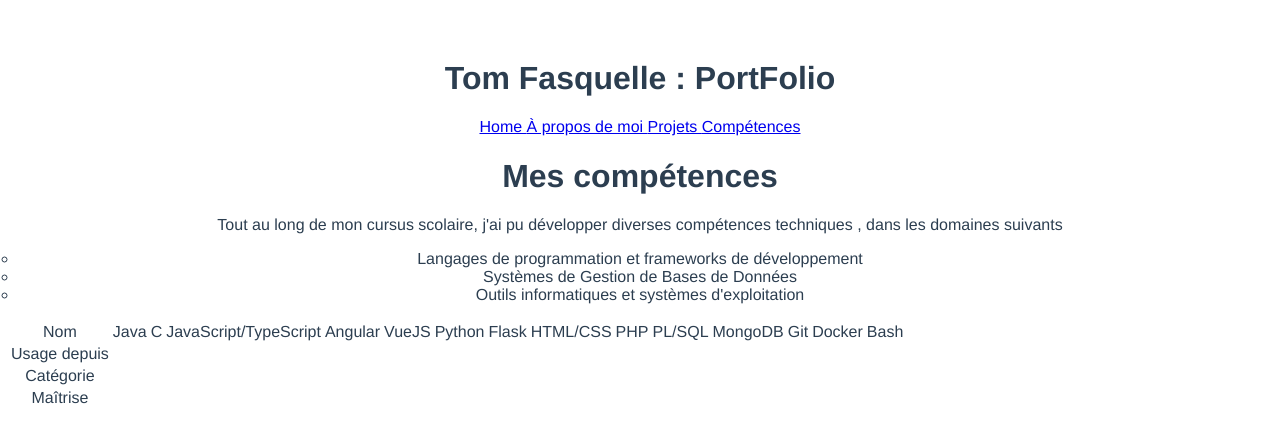
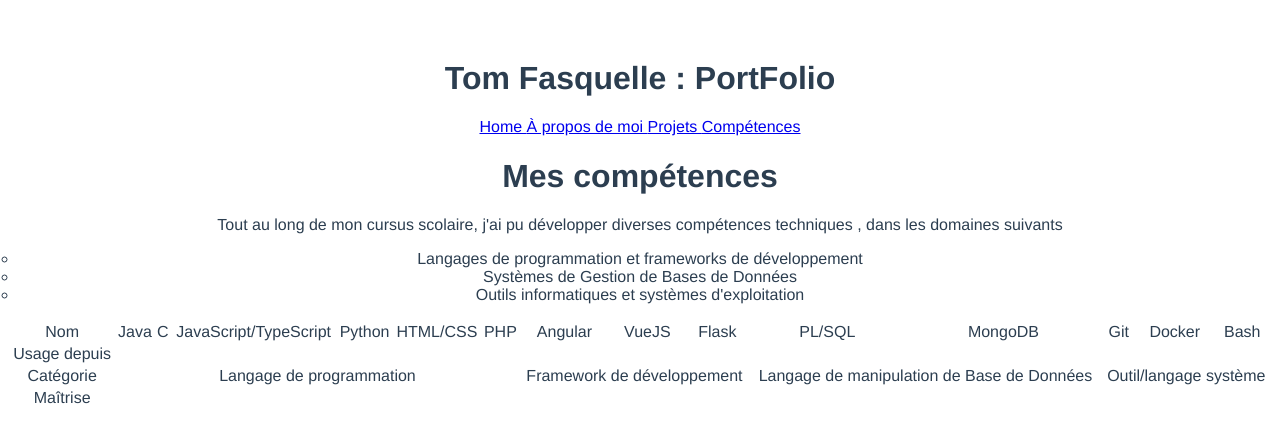
Before and after one commit to tomfsql/TomFolio, a Vue app: page /skills in a window 1280 px wide. Shown: the top 442 px of the page. Built offline with nearby package versions, Linux system fonts and the light colour scheme.

Commit message:
Ajout des catégories et espacement

```diff
--- a/src/components/SkillsPage.vue
+++ b/src/components/SkillsPage.vue
@@ -14,12 +14,12 @@
                 <td> Java</td>
                 <td> C </td>
                 <td> JavaScript/TypeScript</td>
+                <td> Python </td>
+                <td> HTML/CSS </td>
+                <td> PHP </td>
                 <td> Angular </td>
                 <td> VueJS </td>
-                <td> Python </td>
                 <td> Flask </td>
-                <td> HTML/CSS </td>
-                <td> PHP </td>
                 <td> PL/SQL </td>
                 <td> MongoDB </td>
                 <td> Git </td>
@@ -33,6 +33,10 @@
             </tr>
             <tr>
                 <td> Catégorie </td>
+                <td colspan="6"> Langage de programmation </td>
+                <td colspan="3"> Framework de développement </td>
+                <td colspan="2"> Langage de manipulation de Base de Données </td>
+                <td colspan="3"> Outil/langage système </td>
             </tr>
             <tr>
                 <td> Maîtrise </td>
@@ -65,4 +69,10 @@
   a {
     color: #42b983;
   }
+  table{
+    width: 100%;
+  }
+  td{
+    width: fit-content;
+  }
   </style>
```
